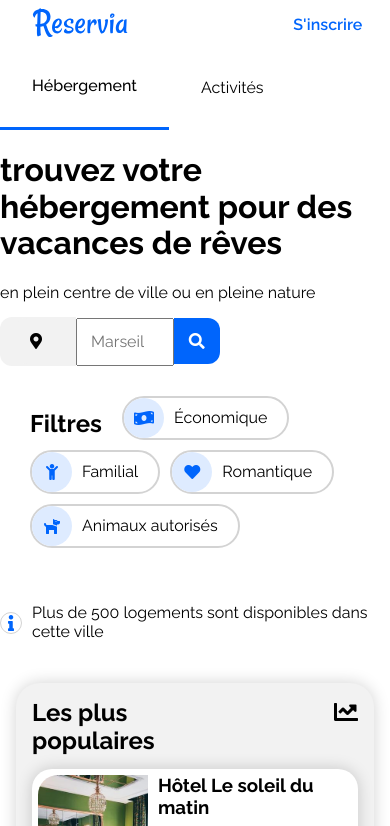
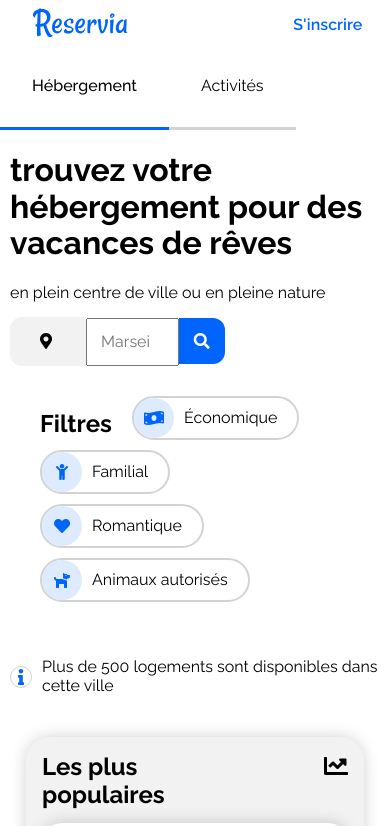
Before and after one commit to sparta40700/valentinmercier_02_07072021, a plain HTML site: page index.html in a window 390 px wide. Shown: the top 826 px of the page. Drawn offline with Linux system fonts and the light colour scheme.

Commit message:
lastversion

```diff
--- a/responsive.css
+++ b/responsive.css
@@ -32,12 +32,22 @@
   }
 }
 @media screen and (max-width: 925px) {
+  main {
+    margin: 10px;
+  }
   .headerbar {
     align-items: center;
   }
   .headerbarhosting {
     border-top: none;
     border-bottom: 3px #0065fc solid;
+  }
+  .headerbaractivity {
+    border-bottom: 3px lightgray solid;
+    transition-duration: 0.1s;
+    display: flex;
+    align-items: center;
+    padding: 2rem;
   }
   .activity {
     display: flex;
--- a/style.css
+++ b/style.css
@@ -52,7 +52,7 @@ a {
   border-bottom: 3px transparent solid;
 }
 .headerbaractivity {
-  border-bottom-color: #0065fc;
+  transition-duration: 0.1s;
   display: flex;
   align-items: center;
   padding: 2rem;
@@ -73,7 +73,7 @@ a {
 
 .main {
   max-width: 1440px;
-  margin: auto;
+  margin: 10px;
   padding: 0 2rem;
   box-sizing: border-box;
 }
@@ -311,6 +311,7 @@ h2 {
   flex-direction: row;
   flex-wrap: nowrap;
   align-items: stretch;
+  margin-bottom: 30px;
 }
 .activityCardimg {
   width: 100%;
@@ -324,7 +325,7 @@ h2 {
   display: flex;
   flex-direction: column;
   width: 300px;
-  height: 500px;
+  height: 400px;
   margin: 10px;
   box-shadow: 0 0 16px#0000002e;
   border-radius: 1.25rem;
```
